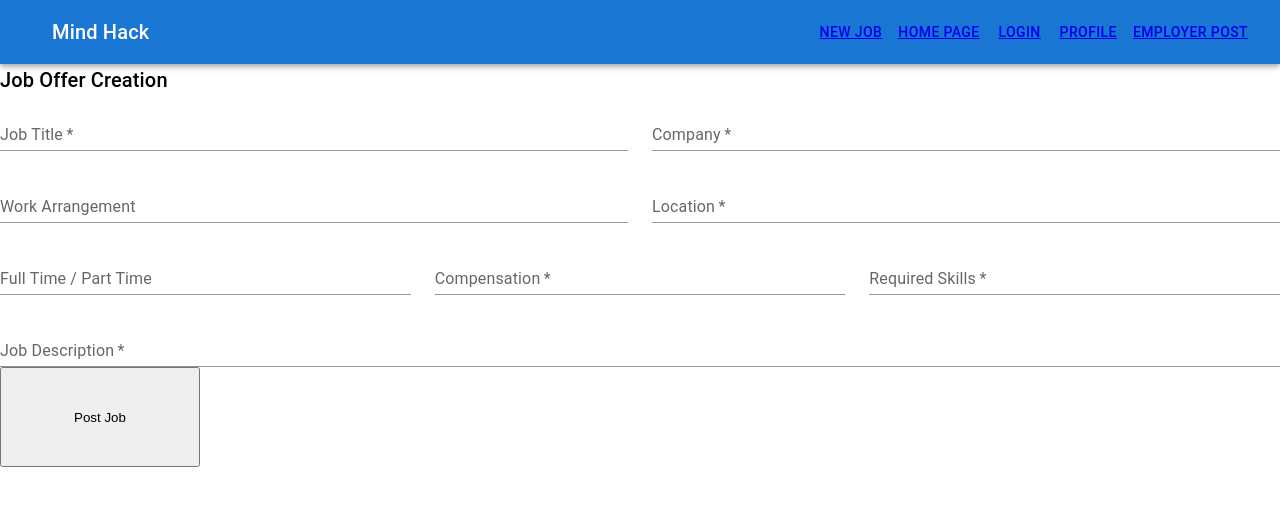
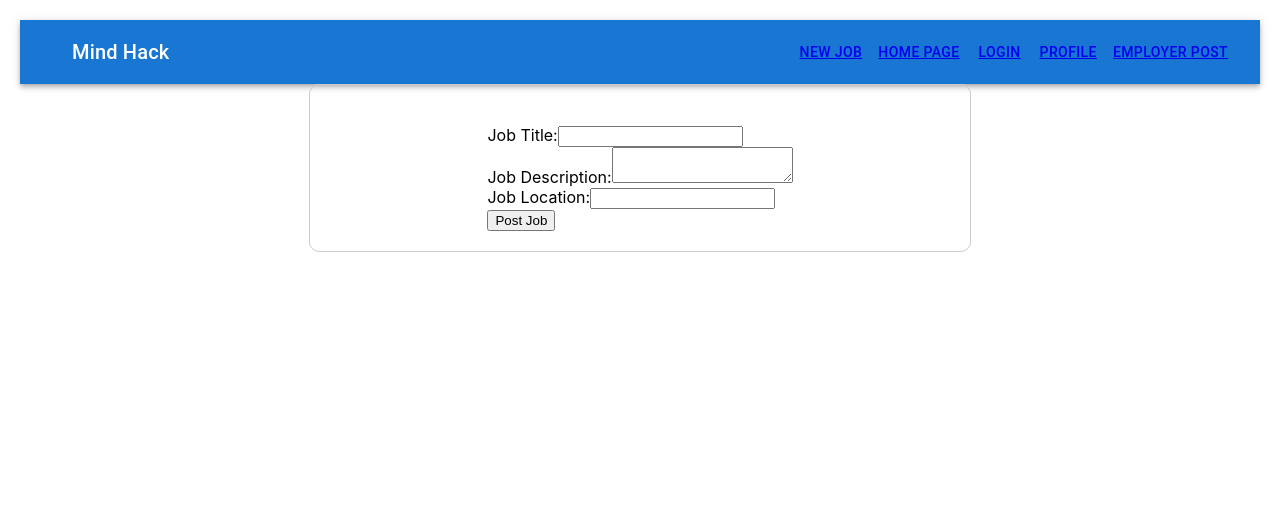
Before and after one commit to Rayoil20/MindHack-soen341project2023, a React (Create React App) app in the folder front-end/MindHack/: page /employer_post in a window 1280 px wide. Shown: the top 506 px of the page. Built offline with nearby package versions, Linux system fonts and the light colour scheme.

Commit message:
Job Postings Employer has been completed

```diff
--- a/front-end/MindHack/src/employer_posting.js
+++ b/front-end/MindHack/src/employer_posting.js
@@ -1,108 +1,70 @@
-import * as React from 'react';
-import Grid from '@mui/material/Grid';
-import Typography from '@mui/material/Typography';
-import TextField from '@mui/material/TextField';
-import FormControlLabel from '@mui/material/FormControlLabel';
-import Checkbox from '@mui/material/Checkbox';
+import './jobs.css'; // import the stylesheet
+import React, { useState } from 'react';
 
-export default function Employer_Post() {
+function employer_posting({ onPost }) {
+    const [jobTitle, setJobTitle] = useState('');
+    const [jobDescription, setJobDescription] = useState('');
+    const [jobLocation, setJobLocation] = useState('');
+
+    const handleSubmit = (event) => {
+        event.preventDefault();
+        const newJob = {
+            id: Date.now(),
+            title: jobTitle,
+            description: jobDescription,
+            location: jobLocation,
+        };
+        onPost(newJob);
+        setJobTitle('');
+        setJobDescription('');
+        setJobLocation('');
+    };
+    const handlepost = (event) => {
+        event.preventDefault();
+        const newJob = {
+            id: Math.random(),
+            title: jobTitle,
+            description: jobDescription,
+            location: jobLocation,
+        };
+        onPost(newJob);
+        setJobTitle('');
+        setJobDescription('');
+        setJobLocation('');
+    };
     return (
-        <React.Fragment>
-            <Typography variant="h6" gutterBottom>
-                Job Offer Creation
-            </Typography>
-            <Grid container spacing={3}>
-                <Grid item xs={12} sm={6}>
-                    <TextField
-                        required
-                        id="Job Title"
-                        name="Job Title"
-                        label="Job Title"
-                        fullWidth
-                        autoComplete="job-title"
-                        variant="standard"
+        <div className="posting-box">
+            <form onSubmit={handleSubmit}>
+                <div>
+                    <label htmlFor="title">Job Title:</label>
+                    <input
+                        type="text"
+                        id="title"
+                        value={jobTitle}
+                        onChange={(event) => setJobTitle(event.target.value)}
                     />
-                </Grid>
-                <Grid item xs={12} sm={6}>
-                    <TextField
-                        required
-                        id="Company"
-                        name="Company"
-                        label="Company"
-                        fullWidth
-                        autoComplete="company"
-                        variant="standard"
+                </div>
+                <div>
+                    <label htmlFor="description">Job Description:</label>
+                    <textarea
+                        id="description"
+                        value={jobDescription}
+                        onChange={(event) => setJobDescription(event.target.value)}
+                    ></textarea>
+                </div>
+                <div>
+                    <label htmlFor="location">Job Location:</label>
+                    <input
+                        type="text"
+                        id="location"
+                        value={jobLocation}
+                        onChange={(event) => setJobLocation(event.target.value)}
                     />
-                </Grid>
-
-                <Grid item xs={12} sm={6}>
-                    <TextField
-                        id="Work Arrangement"
-                        name="Work Arrangement"
-                        label="Work Arrangement"
-                        fullWidth
-                        autoComplete="Work-Arrangement"
-                        variant="standard"
-                    />
-                </Grid>
-                <Grid item xs={12} sm={6}>
-                    <TextField
-                        required
-                        id="Location"
-                        name="Location"
-                        label="Location"
-                        fullWidth
-                        autoComplete="location"
-                        variant="standard"
-                    />
-                </Grid>
-                <Grid item xs={12} sm={4}>
-                    <TextField
-                        id="FullTime/PartTime"
-                        name="FullTime/PartTime"
-                        label="Full Time / Part Time"
-                        fullWidth
-                        variant="standard"
-                    />
-                </Grid>
-                <Grid item xs={12} sm={4}>
-                    <TextField
-                        required
-                        id="Compensation"
-                        name="Compensation"
-                        label="Compensation"
-                        fullWidth
-                        autoComplete="compensation"
-                        variant="standard"
-                    />
-                </Grid>
-                <Grid item xs={12} sm={4}>
-                    <TextField
-                        required
-                        id="Required Skills"
-                        name="Required Skills"
-                        label="Required Skills"
-                        fullWidth
-                        autoComplete="shipping country"
-                        variant="standard"
-                    />
-                </Grid>
-                <Grid item xs={12} style={{height:"50"}}>
-                    <TextField
-                        required
-                        id="Job Description"
-                        name="Job Description"
-                        label="Job Description"
-                        fullWidth
-                        autoComplete="job-description"
-                        variant="standard"
-                    />
-                </Grid>
-            </Grid>
-            <div>
-                <button style = {{width: "200px", height: "100px", }}
-                    type="button">Post Job</button>
-            </div>
-        </React.Fragment>
+                </div>
+                <button type="submit">Post Job</button>
+            </form>
+        </div>
     );
 }
+
+export default employer_posting;
--- /dev/null
+++ b/front-end/MindHack/src/jobs.css
@@ -0,0 +1,33 @@
+.job-list {
+    display: grid;
+    grid-template-columns: repeat(auto-fit, minmax(300px, 1fr));
+    grid-gap: 20px;
+    justify-items: center;
+}
+
+.job {
+    border: 1px solid #ccc;
+    padding: 20px;
+    margin: 0;
+}
+
+body{
+
+    padding: 20px;
+}
+
+.posting-box {
+    /*background-color: #000000;*/
+    color: black;
+    padding: 20px;
+    border-radius: 10px;
+    width: 50%;
+    margin: 0 auto;
+    display: grid;
+    border: 1px solid #ccc;
+    grid-template-columns: repeat(auto-fit, minmax(300px, 1fr));
+    grid-gap: 20px;
+    justify-items: center;
+    padding-top: 40px;
+
+}
```
